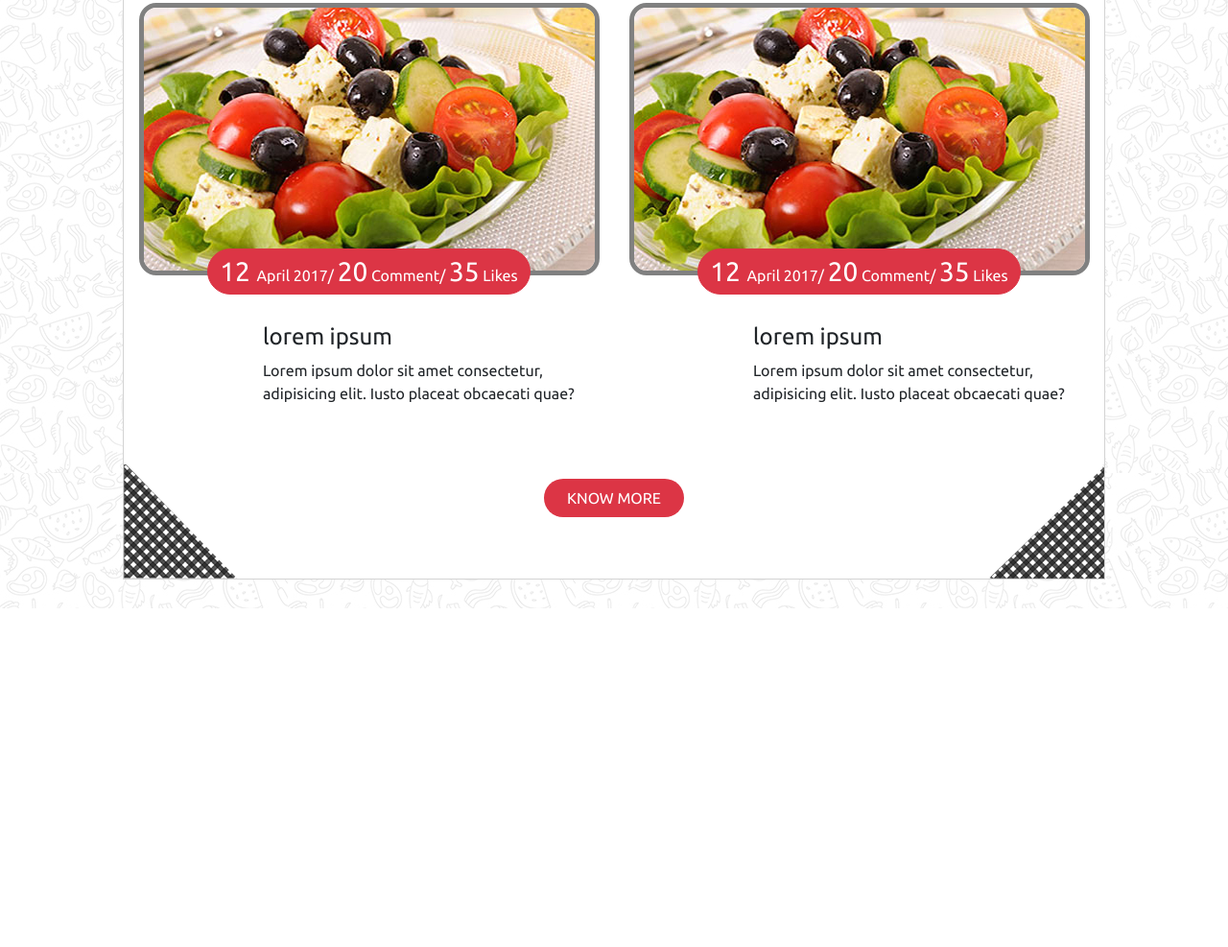
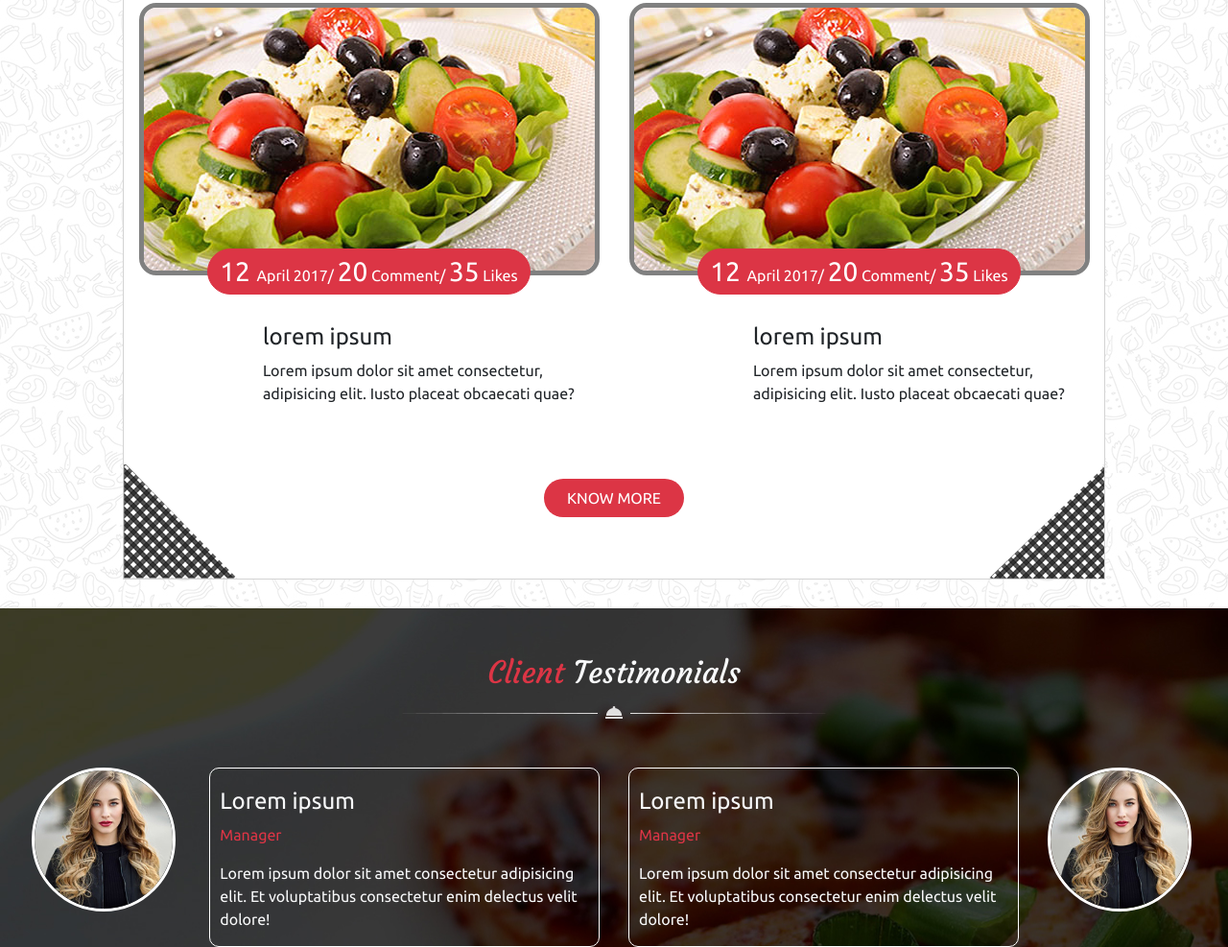
Before and after one commit to OsumanSenin/git_bootstrap_les_chefs_14, a website: page index.html in a window 1280 px wide. Shown: the part 3907-4894 px from the top of the page at 96% size. Before the commit the page ends 4541 px from the top, so only its background shows below. Drawn offline with nearby package versions, Linux system fonts and the light colour scheme.

Commit message:
fin de la 3eme section

```diff
--- a/index.html
+++ b/index.html
@@ -135,9 +135,12 @@
   <!-- finnalement fin du header  -->
   <section>
     <div class="d-flex justify-content-between">
-              <img src="./public/img/box-left-top.png"  alt="">
+      <img src="./public/img/box-left-top.png" alt="">
       <div class="d-flex flex-column">
-              <span class="d-flex justify-content-center pt-2"><h1 class="text-uppercase text-danger mr-2">our</h1><h2 class="pt-2">Story</h2></span>
+        <span class="d-flex justify-content-center pt-2">
+          <h1 class="text-uppercase text-danger mr-2">our</h1>
+          <h2 class="pt-2">Story</h2>
+        </span>
         <img src="./public/img/decoration_line.png" alt="">
       </div>
 
@@ -145,11 +148,17 @@
     </div>
     <div class="container-fluid">
       <p class="text-center">
-                       Lorem ipsum dolor sit amet consectetur adipisicing elit. Saepe sed eos aliquid dolores, tempora necessitatibus dignissimos dicta veritatis, sapiente voluptas mollitia nihil ad ab recusandae consectetur, molestiae molestias adipisci sit consequatur quam impedit provident? Libero molestiae sapiente vero fugit doloribus odio, deserunt cum earum officiis neque enim aperiam eaque dicta?
+        Lorem ipsum dolor sit amet consectetur adipisicing elit. Saepe sed eos aliquid dolores, tempora necessitatibus
+        dignissimos dicta veritatis, sapiente voluptas mollitia nihil ad ab recusandae consectetur, molestiae molestias
+        adipisci sit consequatur quam impedit provident? Libero molestiae sapiente vero fugit doloribus odio, deserunt
+        cum earum officiis neque enim aperiam eaque dicta?
       </p>
     </div>
     <div class="d-flex flex-column">
-                    <span class="d-flex justify-content-center pt-2"><h1 class="text-uppercase text-danger mr-2">our</h1><h2 class="pt-2">Menu List</h2></span>
+      <span class="d-flex justify-content-center pt-2">
+        <h1 class="text-uppercase text-danger mr-2">our</h1>
+        <h2 class="pt-2">Menu List</h2>
+      </span>
       <img src="./public/img/decoration_line.png" alt="">
     </div>
 
@@ -295,7 +304,8 @@
   <!-- section 2 -->
 
   <section>
-              <div class="d-flex justify-content-center pt-3"><h2 class="text-danger text-uppercase">meet</h2><span class="text-light  pt-3 pl-3">
+    <div class="d-flex justify-content-center pt-3">
+      <h2 class="text-danger text-uppercase">meet</h2><span class="text-light  pt-3 pl-3">
         Our chef</span>
     </div>
     <div class="row d-flex justify-content-around text-center text-white">
@@ -326,14 +336,14 @@
 
       <img src="./public/img/box-left-top-grey.png" alt="">
       <div class="mt-4">
-                  <h1 class="text-center">  <span class="text-uppercase text-danger">book</span>  &nbsp;your table</h1>
+        <h1 class="text-center"> <span class="text-uppercase text-danger">book</span> &nbsp;your table</h1>
         <img src="./public/img/decoration_line.png" alt="">
       </div>
       <img src="./public/img/box-right-top-grey.png" alt="">
     </div>
     <div class="form">
       <div>
-                          <h4  class="text-light text-center pt-5">For any query  please call: +91-1234567890</h4>
+        <h4 class="text-light text-center pt-5">For any query please call: +91-1234567890</h4>
       </div>
       <div class="container text-center">
 
@@ -365,23 +375,25 @@
     </div>
     </div>
     <div class="mt-4 text-center">
-                      <h1 class="">  <span class="text-uppercase text-danger">our</span>  &nbsp; blog</h1>
+      <h1 class=""> <span class="text-uppercase text-danger">our</span> &nbsp; blog</h1>
       <img src="./public/img/decoration_line.png" alt="">
     </div>
     <div class="container mt-5">
 
       <div class="row blog pb-5">
         <div class="col-6 d-flex flex-column justify-content-center align-items-center">
-                                  <img src="./public/img/blog_img1.jpg" >
-                                  <button type="button" class="btn btn-danger mb-3 rounded-pill"> <span class="h3">12 </span>April 2017/  <span class="h3">20</span> Comment/ <span class="h3">35</span>  Likes </button>
+          <img src="./public/img/blog_img1.jpg">
+          <button type="button" class="btn btn-danger mb-3 rounded-pill"> <span class="h3">12 </span>April 2017/ <span
+              class="h3">20</span> Comment/ <span class="h3">35</span> Likes </button>
           <div class="lorem">
             <h4>lorem ipsum</h4>
             <p>Lorem ipsum dolor sit amet consectetur, adipisicing elit. Iusto placeat obcaecati quae?</p>
           </div>
         </div>
         <div class="col-6 d-flex flex-column justify-content-center align-items-center">
-                                  <img src="./public/img/blog_img1.jpg" >
-                                  <button type="button" class="btn btn-danger mb-3 rounded-pill"> <span class="h3">12 </span>April 2017/  <span class="h3">20</span> Comment/ <span class="h3">35</span>  Likes </button>
+          <img src="./public/img/blog_img1.jpg">
+          <button type="button" class="btn btn-danger mb-3 rounded-pill"> <span class="h3">12 </span>April 2017/ <span
+              class="h3">20</span> Comment/ <span class="h3">35</span> Likes </button>
           <div class="lorem">
             <h4>lorem ipsum</h4>
             <p>Lorem ipsum dolor sit amet consectetur, adipisicing elit. Iusto placeat obcaecati quae?</p>
@@ -403,10 +415,50 @@
     </div>
 
   </section>
+        <!-- section4 -->
+  <section>
 
-  <script src="https://code.jquery.com/jquery-3.5.1.slim.min.js" integrity="sha384-DfXdz2htPH0lsSSs5nCTpuj/zy4C+OGpamoFVy38MVBnE+IbbVYUew+OrCXaRkfj" crossorigin="anonymous"></script>
-<script src="https://cdn.jsdelivr.net/npm/popper.js@1.16.0/dist/umd/popper.min.js" integrity="sha384-Q6E9RHvbIyZFJoft+2mJbHaEWldlvI9IOYy5n3zV9zzTtmI3UksdQRVvoxMfooAo" crossorigin="anonymous"></script>
-<script src="https://stackpath.bootstrapcdn.com/bootstrap/4.5.0/js/bootstrap.min.js" integrity="sha384-OgVRvuATP1z7JjHLkuOU7Xw704+h835Lr+6QL9UvYjZE3Ipu6Tp75j7Bh/kR0JKI" crossorigin="anonymous"></script>
+    <div class="tem text-center p-5">
+        <h2 class="text-light"><span class="text-danger client">Client </span>Testimonials</h2>
+        <img src="./public/img/decoration_line.png" alt="">
+    </div>
+
+    <div class="row d-flex">
+        <div class="col-2 pl-5">
+            <img src="./public/img/testimonial1.jpg" class="rounded-circle">
+        </div>
+        <div class="col-4">
+            <div class="temoignage">
+                <h4 class="text-light">Lorem ipsum</h4>
+                <p class="text-danger">Manager</p>
+                <p class="text-light">Lorem ipsum dolor sit amet consectetur adipisicing elit. Et voluptatibus consectetur enim delectus velit dolore!</p>
+            </div>
+        </div>
+        <div class="col-4">
+
+            <div class="temoignage">
+                <h4 class="text-light">Lorem ipsum</h4>
+                <p class="text-danger">Manager</p>
+                <p class="text-light">Lorem ipsum dolor sit amet consectetur adipisicing elit. Et voluptatibus consectetur enim delectus velit dolore!</p>
+            </div>
+        </div>
+        <div class="col-2">
+            <img src="./public/img/testimonial1.jpg" class="rounded-circle">
+
+        </div>
+    </div>
+
+  </section>
+
+  <script src="https://code.jquery.com/jquery-3.5.1.slim.min.js"
+    integrity="sha384-DfXdz2htPH0lsSSs5nCTpuj/zy4C+OGpamoFVy38MVBnE+IbbVYUew+OrCXaRkfj"
+    crossorigin="anonymous"></script>
+  <script src="https://cdn.jsdelivr.net/npm/popper.js@1.16.0/dist/umd/popper.min.js"
+    integrity="sha384-Q6E9RHvbIyZFJoft+2mJbHaEWldlvI9IOYy5n3zV9zzTtmI3UksdQRVvoxMfooAo"
+    crossorigin="anonymous"></script>
+  <script src="https://stackpath.bootstrapcdn.com/bootstrap/4.5.0/js/bootstrap.min.js"
+    integrity="sha384-OgVRvuATP1z7JjHLkuOU7Xw704+h835Lr+6QL9UvYjZE3Ipu6Tp75j7Bh/kR0JKI"
+    crossorigin="anonymous"></script>
 </body>
 
 </html>
--- a/src/sass/style.sass
+++ b/src/sass/style.sass
@@ -135,3 +135,22 @@ section
         button
             border: none
             border-radius: 20px
+
+    //   section4
+section
+    &:nth-of-type(4)
+        background-image: url("../../public/img/testimonials_background.jpg")
+
+
+        .row
+            .col-2
+                img
+                    height: 150px
+                    border: 3px solid white
+                    border-radius: 50%
+            .col-4
+            .temoignage
+                border: solid white 1px
+                border-radius: 10px
+                padding-top: 20px
+                padding-left: 10px
```
Also changed, not shown: public/css/style.css, 1 other file. Lines whose indentation alone changed are shown as unchanged.
